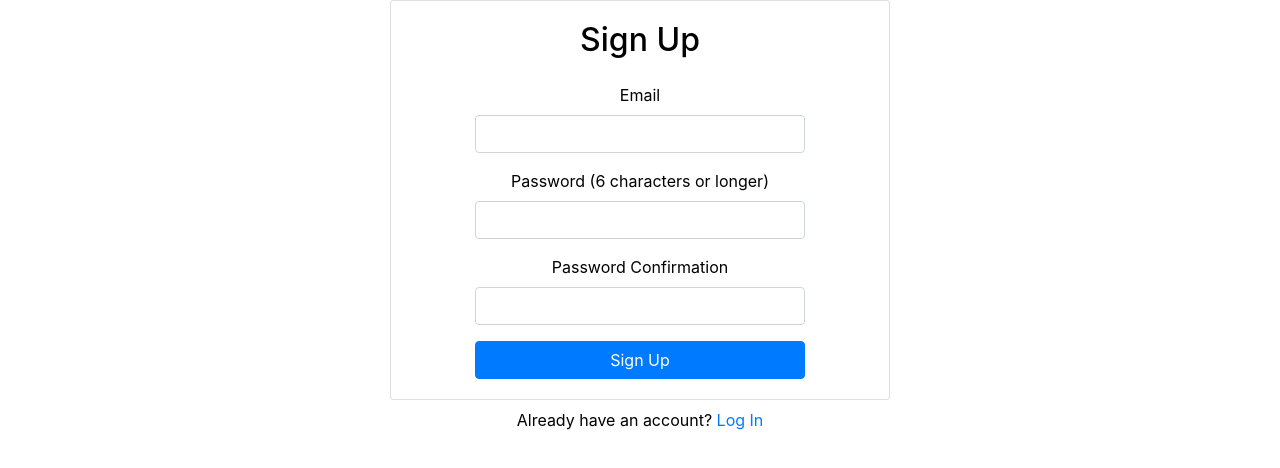
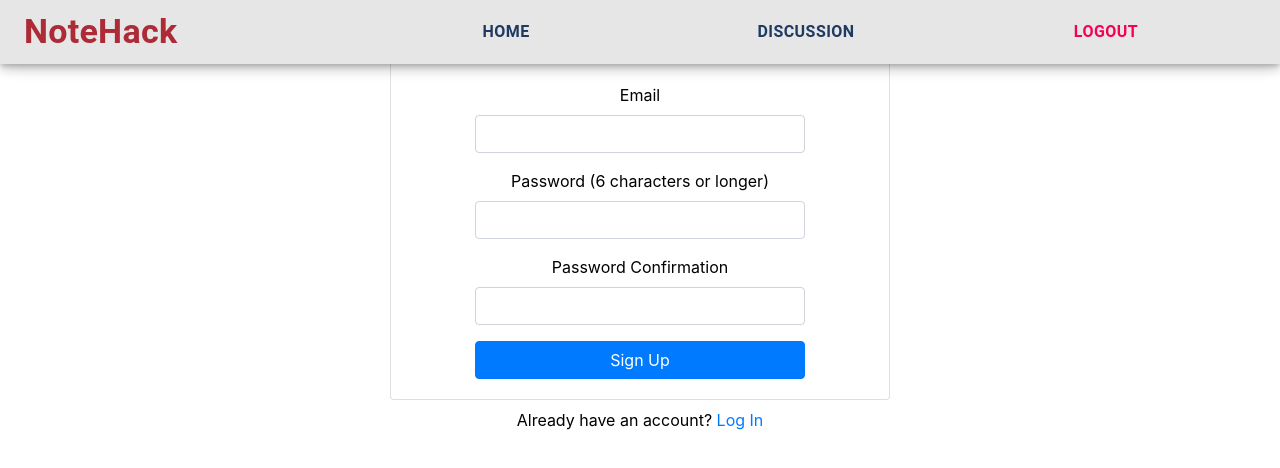
Before and after one commit to SamEThibault/official_new_hacks_2021, a React (Create React App) app: page /signup in a window 1280 px wide. Shown: the top 468 px of the page. Built offline with nearby package versions, Linux system fonts and the light colour scheme; no server answers.

Commit message:
New Navigation Bar

```diff
--- a/src/App.js
+++ b/src/App.js
@@ -15,6 +15,7 @@ import Dashboard from './components/Dashboard'
 import PrivateRoute from './components/PrivateRoute'
 import topicNote from "./components/TopicNote"
 import Signup from './components/Signup'
+import NavBar from "./components/NavBar"
 
 function App() {
   useEffect(() => {
--- /dev/null
+++ b/src/components/NavBar.js
@@ -0,0 +1,124 @@
+import React, { memo, useState } from "react";
+import PropTypes from "prop-types";
+import { Link, useNavigate} from "react-router-dom";
+import {AppBar, Toolbar, Typography, Button, Hidden, IconButton, withStyles} from "@material-ui/core";
+import {useAuth} from '../contexts/AuthContext'
+import { qColors } from '../styles/colors.js'
+
+
+const styles = theme => ({
+  appBar: {
+    boxShadow: theme.shadows[6],
+    backgroundColor: theme.palette.common.white
+  },
+  toolbar: {
+    display: "flex",
+    justifyContent: "space-between"
+  },
+  menuButtonText: {
+    fontSize: theme.typography.body1.fontSize,
+    fontWeight: theme.typography.h6.fontWeight
+  },
+  brandText: {
+    fontFamily: "'Baloo Bhaijaan', cursive",
+    fontWeight: 400
+  },
+  noDecoration: {
+    textDecoration: "none !important"
+  }
+});
+
+function NavBar(props) {
+
+    const [error, setError] = useState("")
+    const {currentUser, logout} = useAuth()
+    const history = useNavigate()
+
+    async function handleLogout()
+    {
+        setError('')
+
+        try {
+            await logout()
+            history.push('/login')
+        } catch {
+            setError("Failed to log out")
+        }
+    }
+
+  const {
+    classes,
+    selectedTab
+  } = props;
+  const menuItems = [
+    {
+      link: "/home",
+      name: "Home",
+    },
+    {
+      link: "/discussion",
+      name: "Discussion",
+    },
+    {
+      name: "Logout",
+
+    },
+  ];
+  return (
+    <div className={classes.root}>
+      <AppBar position="fixed" className={classes.appBar} style={{background: qColors.white}}>
+        <Toolbar className={classes.toolbar}>
+          <div>
+            <Typography
+              variant="h4"
+              //className={classes.brandText}
+              //font-family = Helvetica
+              display="inline"
+              style={{color: qColors.red,fontWeight: "bold"}}
+            >
+              NoteHack
+            </Typography>
+          </div>
+          <div>
+            <Hidden smDown>
+              {menuItems.map(element => {
+                if (element.link) {
+                  return (
+                    <Link
+                      key={element.name}
+                      to={element.link}
+                      className={classes.noDecoration}
+                    >
+                      <Button //Every but logout
+                        size="large"
+                        width="100000px"
+                        style={{color: qColors.blue, fontWeight:"bold", width:"300px"}}
+                        classes={{ text: classes.menuButtonText }}
+                      >
+                        {element.name}
+                      </Button>
+                    </Link>
+                  );
+                }
+                return (
+                  <Button
+                    color="secondary"
+                    size="large"
+                    style={{fontWeight:"bold",width:"300px"}}
+                    onClick={handleLogout}
+                    classes={{ text: classes.menuButtonText }}
+                    key={element.name}
+                  >
+                    {element.name}
+                  </Button>
+                );
+              })}
+            </Hidden>
+          </div>
+        </Toolbar>
+      </AppBar>
+    </div>
+  );
+}
+
+export default withStyles(styles, { withTheme: true })(memo(NavBar));
--- a/src/components/Signup.js
+++ b/src/components/Signup.js
@@ -2,6 +2,7 @@ import React, { useRef, useState } from 'react'
 import { Form, Button, Card, Alert } from 'react-bootstrap'
 import { useAuth } from '../contexts/AuthContext'
 import { Link, useNavigate } from 'react-router-dom'
+import NavBar from './NavBar'
 
 function Signup() {
 
@@ -36,6 +37,7 @@ function Signup() {
 
     return (
         <>
+        <NavBar/>
             <Card className ="m-auto align-self-center" style={{maxWidth: 500}}>
                 <Card.Body className ="m-auto align-self-center" style={{width: 370}}>
                     <h2 className="text-center mb-4"> Sign Up</h2>
--- a/src/styles/colors.js
+++ b/src/styles/colors.js
@@ -2,4 +2,5 @@ export const qColors = {
     blue: "#1f3a60",
     red: "#ac2b37",
     gold: "#edb220",
+    white: "#e6e6e6"
 }
--- a/src/views/Discussion.jsx
+++ b/src/views/Discussion.jsx
@@ -3,7 +3,7 @@ import Button from "@mui/material/Button";
 import "../styles/discussion.css";
 import Nav from "../views/Nav";
 
-function discussion() {
+function Discussion() {
   return (
     <div className="DiscussionMain">
       <Nav />
@@ -38,4 +38,4 @@ function discussion() {
   );
 }
 
-export default discussion;
+export default Discussion;
--- a/src/views/Home.jsx
+++ b/src/views/Home.jsx
@@ -5,6 +5,7 @@ import "../styles/home.css";
 import { Link } from "react-router-dom";
 import { qColors } from "../styles/colors.js";
 import Nav from "./Nav";
+import NavBar from "../components/NavBar"
 import { makeStyles, ThemeProvider, createTheme } from "@material-ui/core";
 
 const useStyles = makeStyles({
@@ -31,7 +32,7 @@ function Home() {
   const classes = useStyles();
   return (
     <div className="App">
-      <Nav />
+      <NavBar />
       <div className="home-container" style={{ background: qColors.blue }}>
         <Card className="card-container subject-catelog" style={{ background: qColors.gold }}>
           <div className="subject-containers">
```
